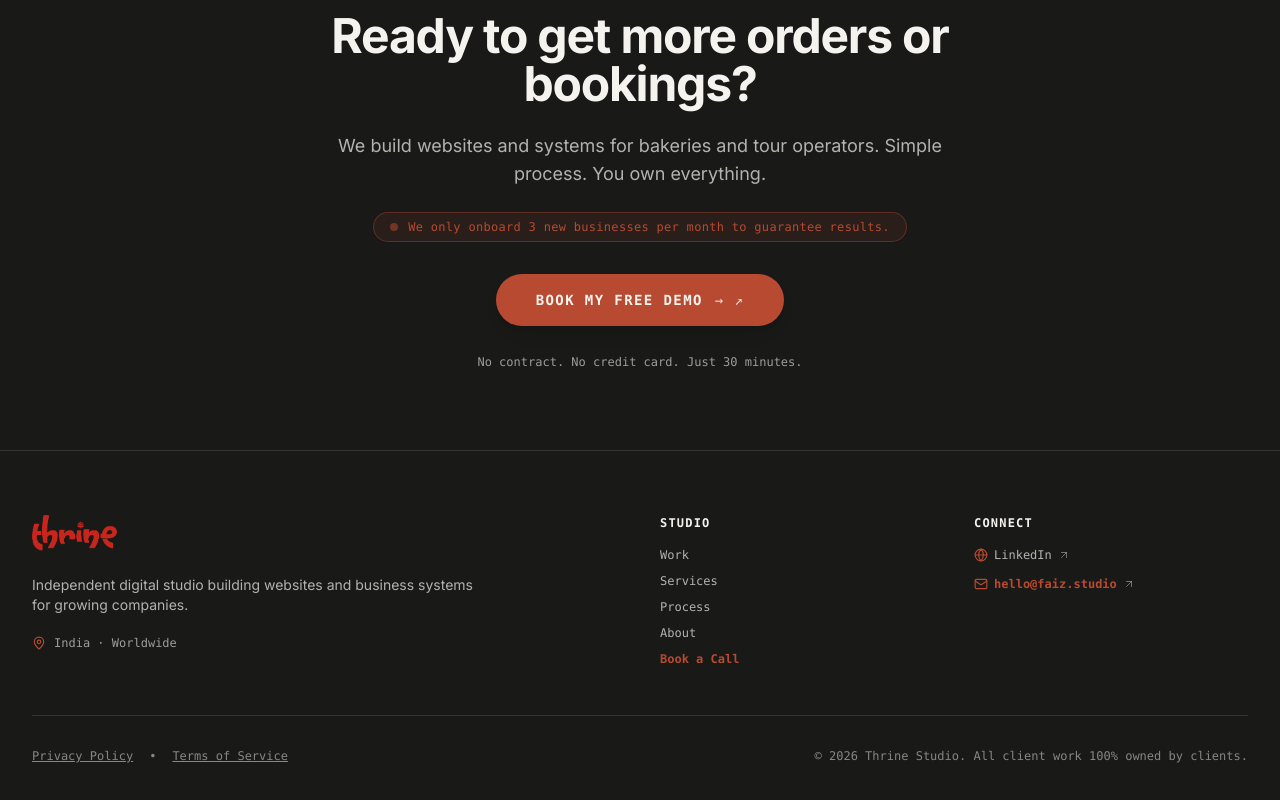
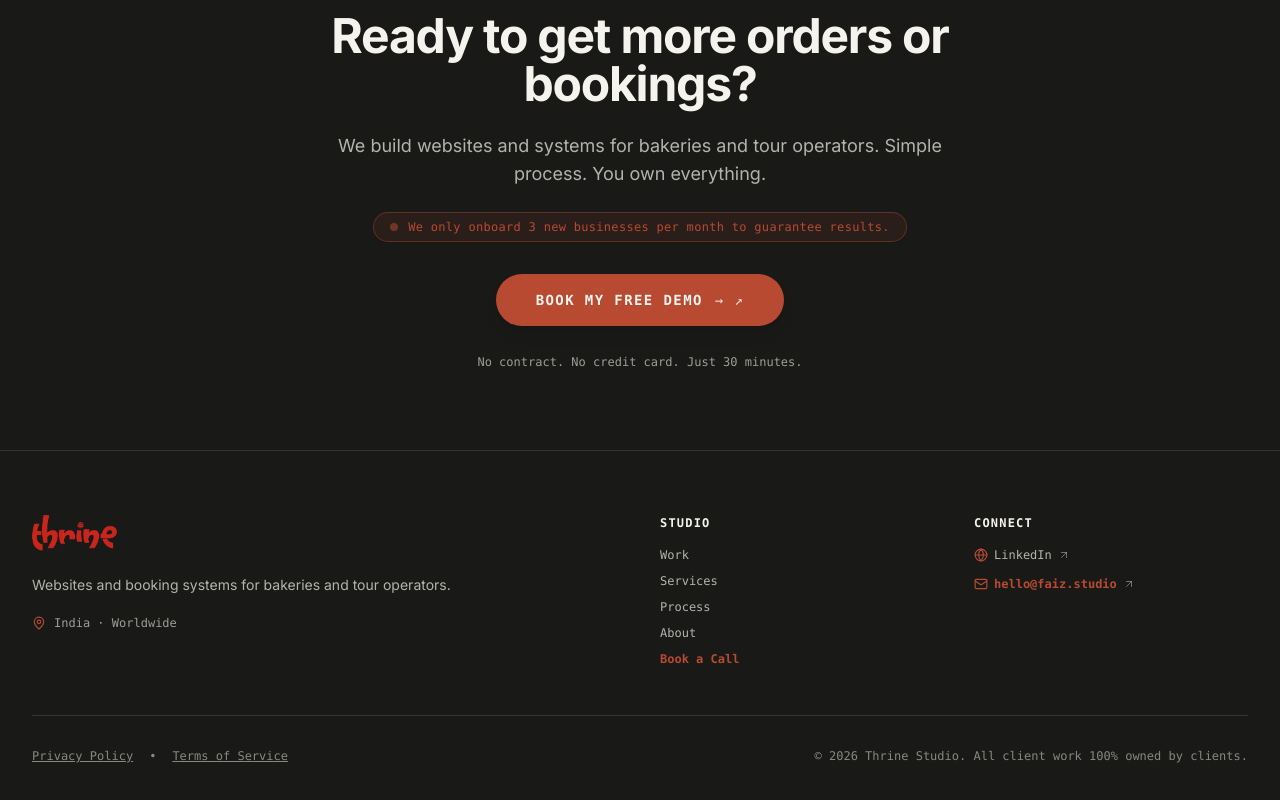
Before and after one commit to IsacSmile/thrine-uk, a React (Vite) app: page / in a window 1280 px wide. Shown: the part 10614-11414 px from the top of the page. Built offline with nearby package versions, Linux system fonts and the light colour scheme; no server answers.

Commit message:
copy: final sweep removing corporate jargon from FAQ, Footer, and VideoStore

```diff
--- a/src/components/layout/Footer.tsx
+++ b/src/components/layout/Footer.tsx
@@ -24,7 +24,7 @@ export const Footer: React.FC = () => {
             </Link>
 
             <p className="text-xs sm:text-sm text-paper/70 leading-relaxed max-w-md">
-              Independent digital studio building websites and business systems for growing companies.
+              Websites and booking systems for bakeries and tour operators.
             </p>
 
             <div className="flex items-center gap-2 text-xs font-mono text-paper/60 pt-1">
```
